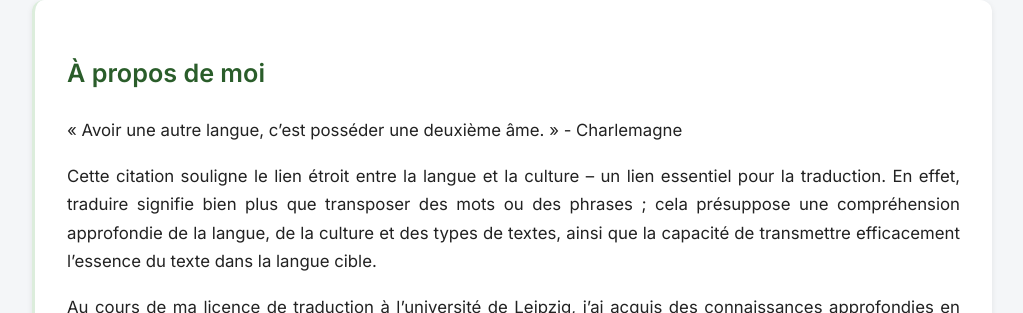
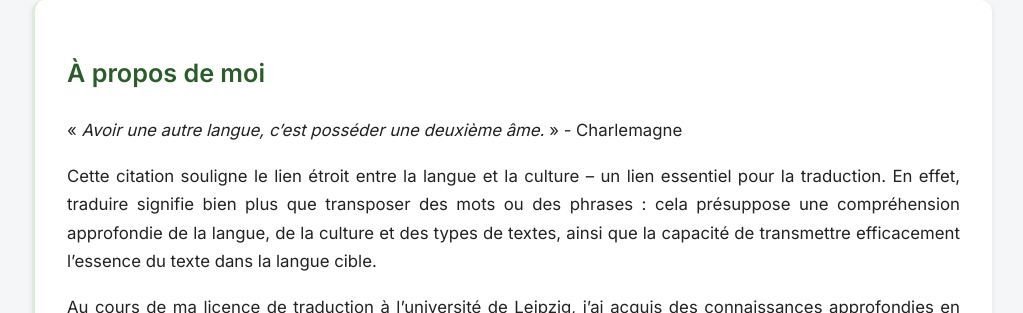
Before and after one commit to nneuhoff/traduction-translation-uebersetzung, a Jekyll site: the page built from fr/about.md, in a window 1280 px wide. Shown: the part 126-439 px from the top of the page, without its empty margins (128-1151 px from the left). Built offline with Jekyll 4.4.1, drawn with Linux system fonts in a browser that asks for light colours.

```diff
--- a/fr/about.md
+++ b/fr/about.md
@@ -6,9 +6,9 @@ lang: fr
 
 ## À propos de moi
 
-« Avoir une autre langue, c’est posséder une deuxième âme. » - Charlemagne
+« *Avoir une autre langue, c’est posséder une deuxième âme.* » - Charlemagne
 
-Cette citation souligne le lien étroit entre la langue et la culture – un lien essentiel pour la traduction. En effet, traduire signifie bien plus que transposer des mots ou des phrases ; cela présuppose une compréhension approfondie de la langue, de la culture et des types de textes, ainsi que la capacité de transmettre efficacement l’essence du texte dans la langue cible.
+Cette citation souligne le lien étroit entre la langue et la culture – un lien essentiel pour la traduction. En effet, traduire signifie bien plus que transposer des mots ou des phrases : cela présuppose une compréhension approfondie de la langue, de la culture et des types de textes, ainsi que la capacité de transmettre efficacement l’essence du texte dans la langue cible.
 
 Au cours de ma licence de traduction à l'université de Leipzig, j'ai acquis des connaissances approfondies en théorie et en pratique de la traduction. En tant que traductrice et rédactrice dans le domaine du marketing, j'ai également appris comment la langue permet de s'adresser de manière ciblée à des publics spécifiques. Je continue actuellement de développer mes compétences dans le cadre d'un master en traduction et rédaction à l'université de Brest, et je propose mes services en tant que traductrice et rédactrice indépendante.
 
```
